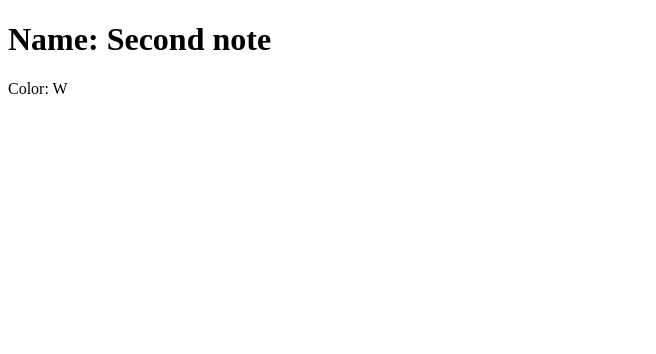
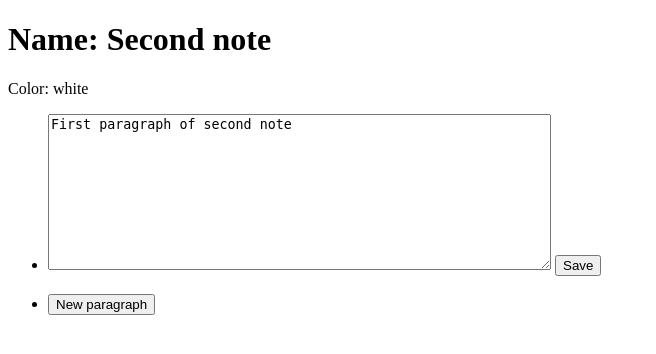
Before and after one commit to muslim39n/notes-app-django, a Django app: page /notes/2/ in a window 1280 px wide. Shown: the top 354 px of the page, without its empty margins (0-656 px from the left). Run offline with Django 4.2, Linux system fonts and the light colour scheme; data comes from the database, SQL or seed files in the repository; both versions use the stored data as it was after the commit.

Commit message:
Added paragraphs

```diff
--- a/notes/admin.py
+++ b/notes/admin.py
@@ -1,5 +1,6 @@
 from django.contrib import admin
 
-from .models import Note
+from .models import Note, NoteParagraph
 
 admin.site.register(Note)
+admin.site.register(NoteParagraph)
--- a/notes/models.py
+++ b/notes/models.py
@@ -16,3 +16,14 @@ class Note(models.Model):
 
     def __str__(self):
         return self.name
+
+class NoteParagraph(models.Model):
+    note = models.ForeignKey(Note, on_delete=models.CASCADE,
+                            related_name='paragraphs')
+    body = models.TextField(blank=True)
+    time_create = models.DateTimeField(auto_now_add=True)
+    time_update = models.DateTimeField(auto_now=True)
+    is_active = models.BooleanField(default=True)
+
+    def __str__(self):
+        return self.body[:50]
--- a/notes/urls.py
+++ b/notes/urls.py
@@ -6,5 +6,8 @@ app_name = 'notes'
 
 urlpatterns = [
     path('', notes_list, name='notes-list'),
-    path('<int:note_id>/', note_detail, name='note-detail')
+    path('<int:note_id>/', note_detail, name='note-detail'),
+    path('new/', new_note, name='new-note'),
+    path('<int:note_id>/newparagraph/', new_paragraph, name='new-paragraph'),
+    path('<int:note_id>/editparagraph/<int:paragraph_id>/', edit_paragraph, name='edit-paragraph'),
 ]
--- a/notes/views.py
+++ b/notes/views.py
@@ -1,6 +1,6 @@
 from django.http import Http404
-from django.shortcuts import render
-from .models import Note
+from django.shortcuts import redirect, render
+from .models import Note, NoteParagraph
 
 def notes_list(request):
     notes = Note.objects.all()
@@ -9,8 +9,38 @@ def notes_list(request):
 def note_detail(request, note_id):
     try:
         note = Note.objects.get(pk=note_id)
+        print(note)
     except:
         raise Http404("Note is not found")
 
 
     return render(request, 'note-detail.html', context={'note':note})
+
+def new_note(request):
+    if request.method == 'POST':
+        note = Note.objects.create(name=request.POST['name'], color=request.POST['color'])
+        note.save()
+        return redirect('notes:note-detail', note_id=note.pk)
+
+
+    else:
+        return render(request, 'new-note.html')
+
+def new_paragraph(request, note_id):
+    if request.method == 'POST':
+        note = Note.objects.get(pk=note_id)
+        paragraph = NoteParagraph.objects.create(note=note, body="")
+        paragraph.save()
+
+        return redirect('notes:note-detail', note_id=note.pk)
+
+    raise Http404("Note is not found")
+
+def edit_paragraph(request, note_id, paragraph_id):
+    if request.method == 'POST':
+        paragraph = NoteParagraph.objects.get(pk=paragraph_id)
+        paragraph.body = request.POST['body']
+        paragraph.save()
+        return redirect('notes:note-detail', note_id=note_id)
+
+    raise Http404("Note is not found")
--- a/templates/note-detail.html
+++ b/templates/note-detail.html
@@ -8,6 +8,24 @@
 </head>
 <body>
     <h1>Name: {{ note.name }}</h1>
-    <p>Color: {{ note.color }}</p>
+    <p>Color: {{ note.get_color_display }}</p>
+    <ul>
+    {% for paragraph in note.paragraphs.all %}
+        <li>
+            <form action="{% url 'notes:edit-paragraph' note.pk paragraph.pk %}" method="post">
+                {% csrf_token %}
+                <textarea name="body" cols="60" rows="10">{{ paragraph.body }}</textarea>
+                <input type="submit" value="Save">
+            </form>
+            <br>
+        </li>
+    {% endfor %}
+        <li>
+            <form action="{% url 'notes:new-paragraph' note.pk %}" method="post">
+                {% csrf_token %}
+                <input type="submit" value="New paragraph">
+            </form>
+        </li>
+    </ul>
 </body>
 </html>
```
Also changed, not shown: templates/new-note.html (added, +27 -0 lines), templates/notes-list.html (+5 -3 lines), db.sqlite3, notes/migrations/0002_noteparagraph.py (added), notes/migrations/0003_alter_noteparagraph_note.py (added).
